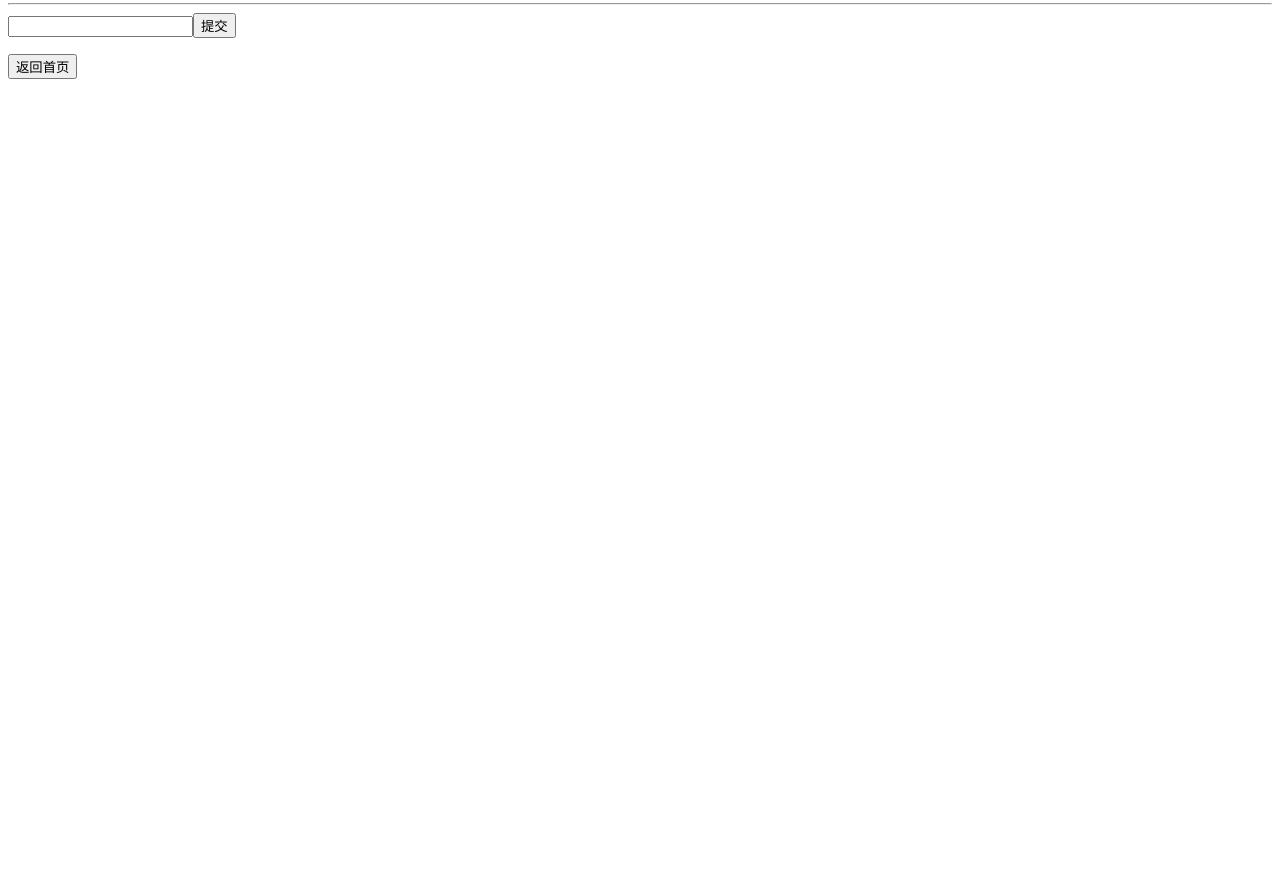
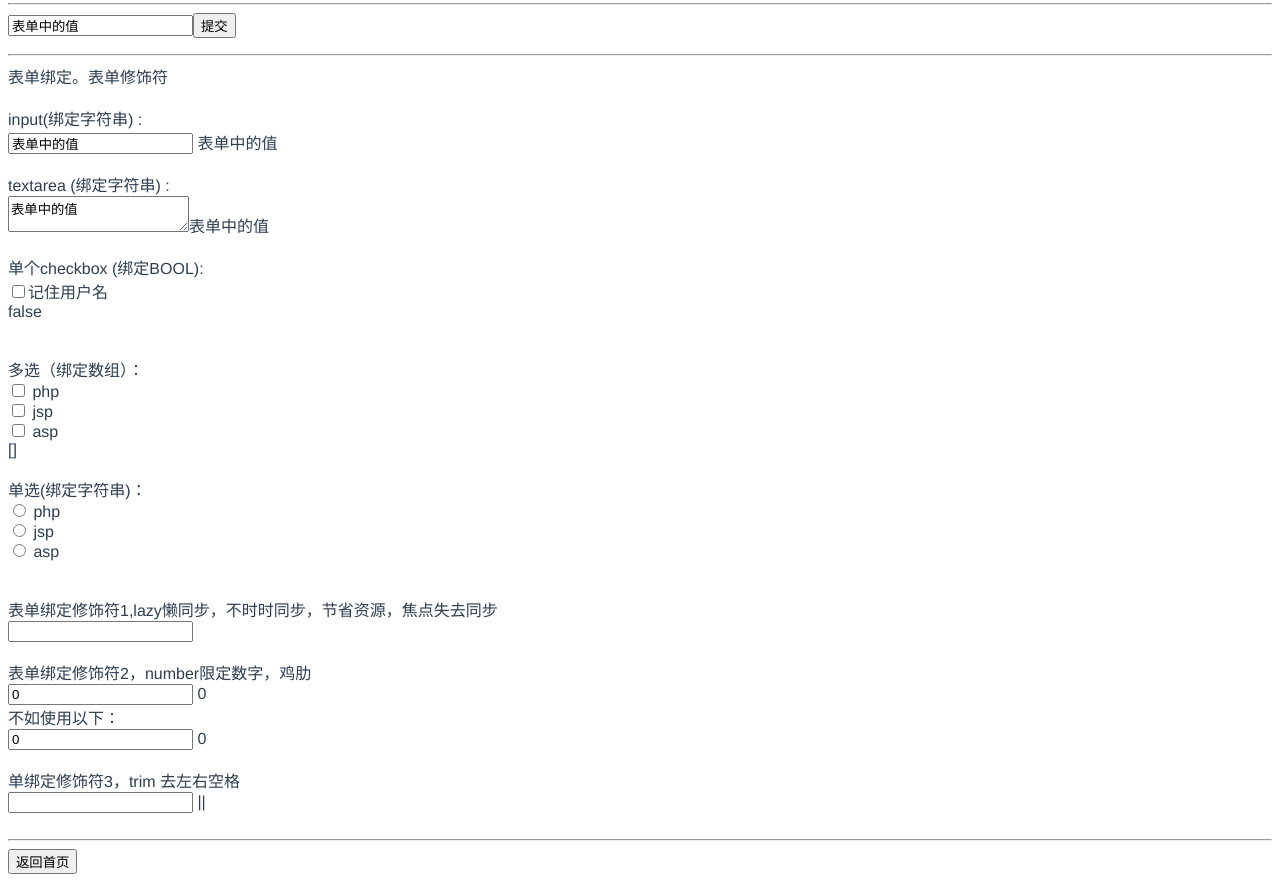
Before and after one commit to phpbakcom/vue, a Vue app: page / in a window 1280 px wide. Shown: the part 600-1482 px from the top of the page. Before the commit the page ends 800 px from the top, so only its background shows below. Built offline with nearby package versions, Linux system fonts and the light colour scheme; what vue-resource would draw is missing.

Commit message:
表单绑定 表单修饰符

```diff
--- a/src/components/First.vue
+++ b/src/components/First.vue
@@ -33,6 +33,39 @@
             v-bind:index="index"
             @delete_one="hdelete"></todoitem>
         </ul>
+        <hr/>
+        表单绑定。表单修饰符<br/><br/>
+        input(绑定字符串) : <br/>
+        <input type="text" v-model="inputValue"/> {{inputValue}} <br/><br/>
+        textarea (绑定字符串) : <br/>
+        <textarea v-model="inputValue"></textarea>{{inputValue}} <br/><br/>
+        单个checkbox (绑定BOOL): <br/>
+        <input type="checkbox" v-model="ischeckbox"/>记住用户名 <br/>{{ischeckbox}}<br/><br/>
+        <br/>
+        多选（绑定数组）：<br/>
+        <input type="checkbox" v-model="checkgroup" value="php" /> php<br/>
+        <input type="checkbox" v-model="checkgroup" value="jsp" /> jsp<br/>
+        <input type="checkbox" v-model="checkgroup" value="asp" /> asp<br/>
+        {{checkgroup}}<br/>
+        <br/>
+
+        单选(绑定字符串)：<br/>
+        <input type="radio" v-model="radios" value="php" /> php<br/>
+        <input type="radio" v-model="radios" value="jsp" /> jsp<br/>
+        <input type="radio" v-model="radios" value="asp" /> asp<br/>
+        {{radios}}<br/>
+        <br/>
+        表单绑定修饰符1,lazy懒同步，不时时同步，节省资源，焦点失去同步<br/>
+        <input type="text" v-model.lazy="mytext"/> {{mytext}} <br/><br/>
+
+        表单绑定修饰符2，number限定数字，鸡肋 <br/>
+        <input type="text" v-model.number="mynumber"/> {{mynumber}} <br/>
+        不如使用以下：<br/>
+        <input type="number" v-model="mynumber"/> {{mynumber}} <br/><br/>
+        单绑定修饰符3，trim 去左右空格 <br/>
+        <input type="text" v-model.trim="mytext"/> |{{mytext}}| <br/><br/>
+
+        <hr/>
     </div>
 
 </template>
@@ -52,7 +85,12 @@ console.log(process.env)
         },
         data:function(){
             return {
-                inputValue:'',
+                mynumber:0,
+                mytext:'',
+                checkgroup:[],
+                radios:'',
+                ischeckbox:false,
+                inputValue:'表单中的值',
                 list:[],
                 envstring:'当前运行的环境是:'+process.env.VUE_APP_TITLE
             }
```
